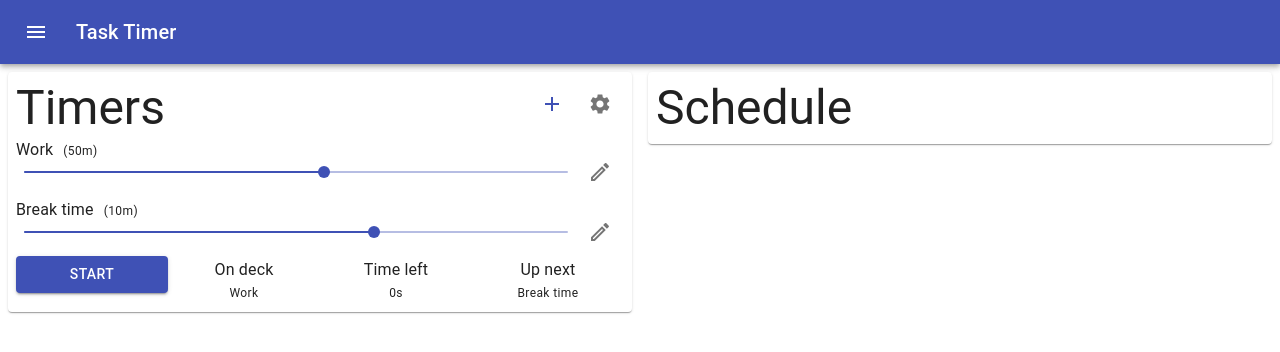
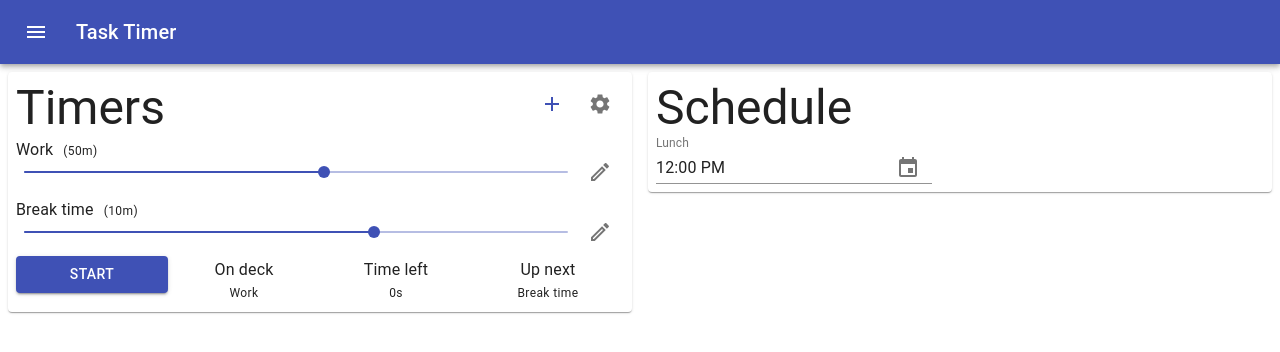
Before and after one commit to enigma0Z/task-timer, a React (Create React App) app: page / in a window 1280 px wide. Shown: the top 352 px of the page. Built offline with nearby package versions, Linux system fonts and the light colour scheme.

Commit message:
Add schedule feature

```diff
--- a/package.json
+++ b/package.json
@@ -4,8 +4,10 @@
   "private": true,
   "homepage": "https://enigma0z.github.io/task-timer",
   "dependencies": {
+    "@date-io/date-fns": "^1.3.13",
     "@material-ui/core": "^4.11.0",
     "@material-ui/icons": "^4.9.1",
+    "@material-ui/pickers": "^3.2.10",
     "@testing-library/jest-dom": "^5.11.5",
     "@testing-library/react": "^11.1.0",
     "@testing-library/user-event": "^12.1.10",
@@ -15,6 +17,7 @@
     "@types/react-dom": "^16.9.9",
     "bufferutil": "^4.0.1",
     "canvas": "^2.6.1",
+    "date-fns": "^2.16.1",
     "fibers": "^5.0.0",
     "node-sass": "^4.14.1",
     "react": "^16.14.0",
--- a/src/App.tsx
+++ b/src/App.tsx
@@ -29,6 +29,13 @@ import ArrowUpwardIcon from '@material-ui/icons/ArrowUpward';
 import DeleteOutlineIcon from '@material-ui/icons/DeleteOutline';
 import SettingsIcon from '@material-ui/icons/Settings';
 import AddIcon from '@material-ui/icons/Add';
+
+import 'date-fns';
+import DateFnsUtils from '@date-io/date-fns';
+import {
+    MuiPickersUtilsProvider,
+    KeyboardTimePicker,
+} from '@material-ui/pickers';
 
 const styles = (theme: Theme) => createStyles({
     root: {
@@ -104,6 +111,7 @@ interface AppState {
     confirmDeleteName: string
     confirmResetOpen: boolean
     warningNotificationSent: boolean
+    selectedDate: Date
 }
 
 const APP_TITLE: string = 'Task Timer'
@@ -140,6 +148,8 @@ const App = withStyles(styles)(class AppComponent extends Component<AppProps, Ap
             running = true
         }
 
+        const selectedDate = localStorage.getItem('selectedDate')
+
         this.state = {
             workLength: 50,
             breakLength: 10,
@@ -154,7 +164,8 @@ const App = withStyles(styles)(class AppComponent extends Component<AppProps, Ap
             confirmDeleteIndex: 0,
             confirmDeleteName: '',
             confirmResetOpen: false,
-            warningNotificationSent: false
+            warningNotificationSent: false,
+            selectedDate: selectedDate ? new Date(JSON.parse(selectedDate)) : new Date(0, 0, 0, 12)
         }
 
         this.handleStartStopOnClick = this.handleStartStopOnClick.bind(this)
@@ -163,6 +174,7 @@ const App = withStyles(styles)(class AppComponent extends Component<AppProps, Ap
         this.saveCountdownsToLocalStorage = this.saveCountdownsToLocalStorage.bind(this)
         this.swapCountdowns = this.swapCountdowns.bind(this)
         this.deleteCountdown = this.deleteCountdown.bind(this)
+        this.checkSchedule = this.checkSchedule.bind(this)
     }
 
     componentDidMount() {
@@ -170,6 +182,8 @@ const App = withStyles(styles)(class AppComponent extends Component<AppProps, Ap
         if (this.state.running) {
             this.currentCountdown.subscribe(this.constructor.name, this.updateSubscriber)
         }
+
+        this.checkSchedule()
     }
 
     get currentCountdown(): Countdown {
@@ -188,6 +202,20 @@ const App = withStyles(styles)(class AppComponent extends Component<AppProps, Ap
         return (this.state.currentCountdownIndex + 1) % this.state.countdowns.length
     }
 
+    checkSchedule() {
+        const now = new Date()
+        if (
+            now.getHours() === this.state.selectedDate.getHours()
+            && now.getMinutes() === this.state.selectedDate.getMinutes()
+        ) {
+            notificationService.showNotification(APP_TITLE, {
+                body: "It's lunchtime!"
+            })
+        }
+
+        setTimeout(() => this.checkSchedule(), 1000 * 50)
+    }
+
     swapCountdowns(a: number, b: number) {
         let lower: number
         let higher: number
@@ -201,11 +229,6 @@ const App = withStyles(styles)(class AppComponent extends Component<AppProps, Ap
             throw new RangeError('Cannot swap an element with itself')
         }
 
-        console.log({
-            lower: lower,
-            higher: higher
-        })
-
         if (this.state.currentCountdownIndex === lower) this.setState({ currentCountdownIndex: higher })
         else if (this.state.currentCountdownIndex === higher) this.setState({ currentCountdownIndex: lower })
 
@@ -215,11 +238,6 @@ const App = withStyles(styles)(class AppComponent extends Component<AppProps, Ap
             this.state.countdowns[lower],
             ...this.state.countdowns.slice(higher + 1)
         ]
-
-        console.log({
-            currentCountdowns: this.state.countdowns,
-            newCountdowns: newCountdowns
-        })
 
         this.setState({
             countdowns: newCountdowns
@@ -281,7 +299,6 @@ const App = withStyles(styles)(class AppComponent extends Component<AppProps, Ap
                 )
             }
         } else {
-            console.log('Stopping countdown')
             notificationService.showNotification(
                 APP_TITLE,
                 {
@@ -375,7 +392,6 @@ const App = withStyles(styles)(class AppComponent extends Component<AppProps, Ap
                     </Grid>
                 )
             } else {
-                console.log(countdown.name, countdown.value)
                 elements.push(
                     <Grid item key={countdown.name}>
                         <LabelSlider
@@ -387,7 +403,6 @@ const App = withStyles(styles)(class AppComponent extends Component<AppProps, Ap
                             max={countdown.max}
                             onChange={(value: number, thisCountdown: Countdown = countdown) => {
                                 thisCountdown.value = value
-                                console.log('value', value, this.state.countdowns, thisCountdown)
                                 this.saveCountdownsToLocalStorage()
                             }}
                             onEditSave={(name: string, min: number, max: number) => {
@@ -561,13 +576,26 @@ const App = withStyles(styles)(class AppComponent extends Component<AppProps, Ap
                             </Grid>
                         </Grid>
                     </Paper> </Grid>
-                    <Grid item xs={12} sm={4} lg={6}> <Paper className={classes.paperContainer}>
+                    <Grid item xs={12} md={4} lg={6}> <Paper className={classes.paperContainer}>
                         <Grid container>
                             <Grid item xs={12}>
                                 <Typography variant="h3">Schedule</Typography>
                             </Grid>
                             <Grid item xs={12}>
-
+                                <MuiPickersUtilsProvider utils={DateFnsUtils}>
+                                    <KeyboardTimePicker
+                                        id="lunch-time-picker"
+                                        label="Lunch"
+                                        value={this.state.selectedDate}
+                                        onChange={(date: any) => {
+                                            this.setState({
+                                                selectedDate: date
+                                            })
+                                            localStorage.setItem('selectedDate', JSON.stringify(date))
+                                        }}
+                                        minutesStep={1}
+                                    />
+                                </MuiPickersUtilsProvider>
                             </Grid>
                         </Grid>
                     </Paper> </Grid>
```
Also changed, not shown: 2 other files (tests, documents, lock files or other folders).
